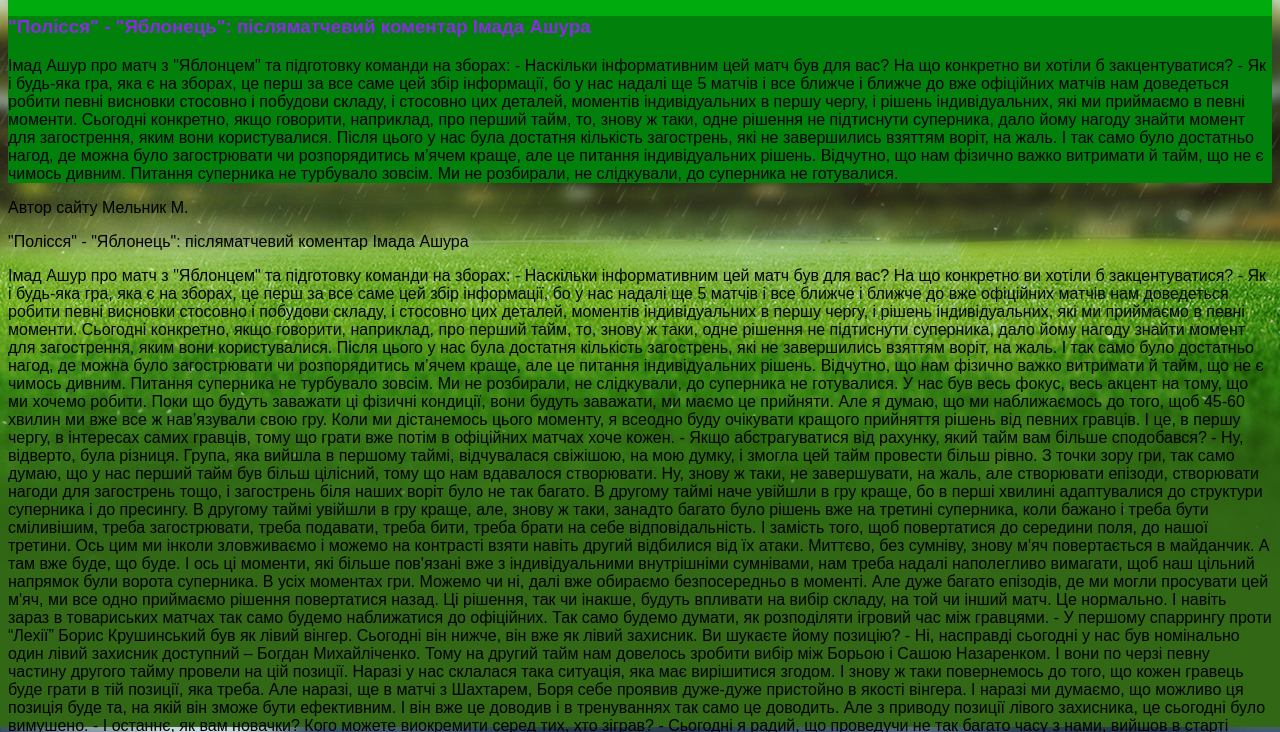
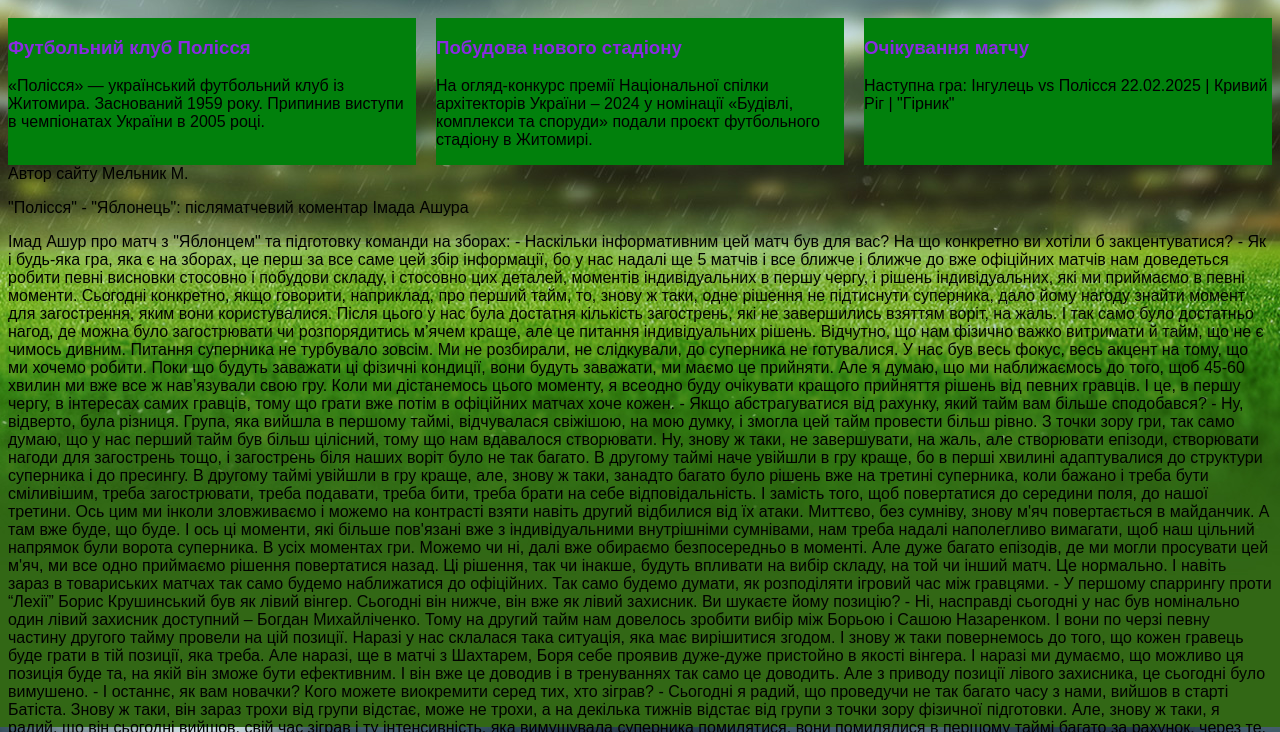
Before and after one commit to mms321/04_FC_polisya, a plain HTML site: page index.html in a window 1280 px wide. Shown: the part 353-1085 px from the top of the page. Drawn offline with Linux system fonts and the light colour scheme.

Commit message:
28.01.25

```diff
--- a/index.html
+++ b/index.html
@@ -12,31 +12,35 @@
     </header>
 
     <main>
-      <section id="hight-lights">27.01.2025</section>
+      <section id="hightlights">
+        <h2>Основна інформація</h2>
+        <div class="hightlights-content">
+          <article>
+            <h3>Футбольний клуб Полісся</h3>
+            <p>
+              «Полісся» — український футбольний клуб із Житомира. Заснований
+              1959 року. Припинив виступи в чемпіонатах України в 2005 році.
+            </p>
+          </article>
+          <article>
+            <h3>Побудова нового стадіону</h3>
+            <p>
+              На огляд-конкурс премії Національної спілки архітекторів України –
+              2024 у номінації «Будівлі, комплекси та споруди» подали проєкт
+              футбольного стадіону в Житомирі.
+            </p>
+          </article>
+          <article>
+            <h3>Очікування матчу</h3>
+            <p>
+              Наступна гра: Інгулець vs Полісся 22.02.2025 | Кривий Ріг |
+              "Гірник"
+            </p>
+          </article>
+        </div>
+      </section>
       <section id="news">
-        <h2>Новини</h2>
-        <article>
-          <h3>"Полісся" - "Яблонець": післяматчевий коментар Імада Ашура</h3>
-          <p>
-            Імад Ашур про матч з "Яблонцем" та підготовку команди на зборах: -
-            Наскільки інформативним цей матч був для вас? На що конкретно ви
-            хотіли б закцентуватися? - Як і будь-яка гра, яка є на зборах, це
-            перш за все саме цей збір інформації, бо у нас надалі ще 5 матчів і
-            все ближче і ближче до вже офіційних матчів нам доведеться робити
-            певні висновки стосовно і побудови складу, і стосовно цих деталей,
-            моментів індивідуальних в першу чергу, і рішень індивідуальних, які
-            ми приймаємо в певні моменти. Сьогодні конкретно, якщо говорити,
-            наприклад, про перший тайм, то, знову ж таки, одне рішення не
-            підтиснути суперника, дало йому нагоду знайти момент для
-            загострення, яким вони користувалися. Після цього у нас була
-            достатня кількість загострень, які не завершились взяттям воріт, на
-            жаль. І так само було достатньо нагод, де можна було загострювати чи
-            розпорядитись м’ячем краще, але це питання індивідуальних рішень.
-            Відчутно, що нам фізично важко витримати й тайм, що не є чимось
-            дивним. Питання суперника не турбувало зовсім. Ми не розбирали, не
-            слідкували, до суперника не готувалися.
-          </p>
-        </article>
+
       </section>
       <section></section>
       <section></section>
--- a/style.css
+++ b/style.css
@@ -12,7 +12,6 @@ h1 {
 
 p {
   color: black;
-
 }
 img {
   width: 200px;
@@ -22,9 +21,28 @@ img {
   color: black;
   font-family: Arial, Helvetica, sans-serif;
 }
-footer{
+footer {
   color: black;
 }
-#news {background-color: #00ab0e;}
-h2{background-color: #01800c;}
-article{background-color: #01800c;}
+#news {
+  background-color: #00ab0e;
+}
+h2 {
+  background-color: #01800c;
+}
+article {
+  background-color: #01800c;
+}
+#hightlights {
+  display: flex;
+  flex-direction: column;
+  gap: 20px;
+}
+.hightlights-content {
+  display: flex;
+  flex-direction: row;
+  gap: 20px;
+}
+.hightlights-content article{
+  width: 500px;
+}
```
